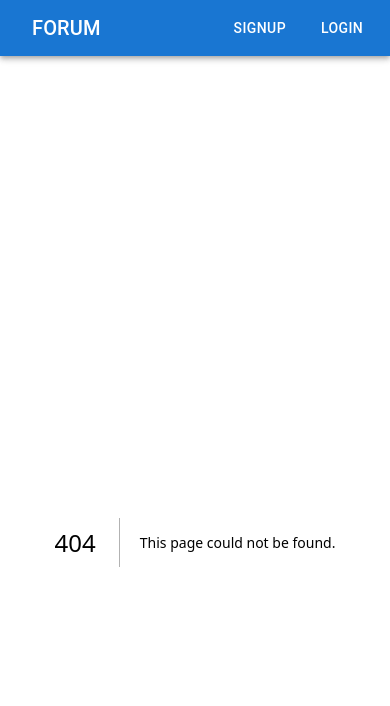
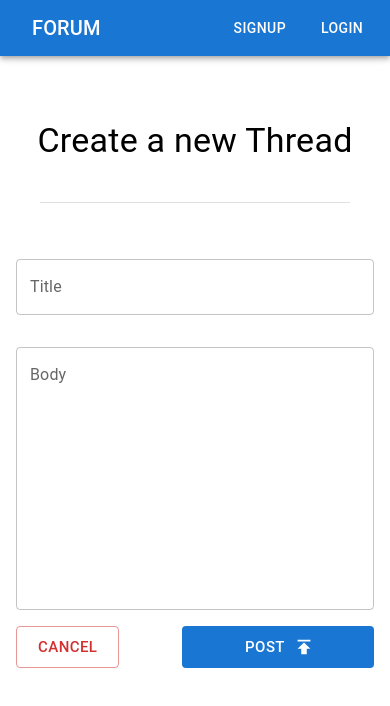
Before and after one commit to jiakai-17/CVWO-Assignment-2024, a Next.js app in the folder frontend/: page /new in a window 390 px wide. Before the commit this address had no page. Shown: the top 706 px of the page. Built offline with nearby package versions, Linux system fonts and the light colour scheme.

Commit message:
feat: Add create thread page and optimise search UI for mobile

```diff
--- /dev/null
+++ b/frontend/src/app/new/page.tsx
@@ -0,0 +1,56 @@
+"use client";
+
+import * as React from "react";
+import Box from "@mui/material/Box";
+import Typography from "@mui/material/Typography";
+import { Divider } from "@mui/material";
+import TextField from "@mui/material/TextField";
+import Button from "@mui/material/Button";
+import PublishIcon from "@mui/icons-material/Publish";
+import Link from "next/link";
+
+export default function Page() {
+
+  return (
+    <Box sx={{ mx: "2", textAlign: "center", mb: 10 }}>
+      <Typography variant="h4" sx={{ px: 2 }}>Create a new Thread</Typography>
+      <Divider sx={{ m: 5 }} />
+      <Box
+        sx={{ mx: { xs: 2, sm: 4 }, display: "flex", flexWrap: "wrap", flexDirection: "column" }}>
+        <TextField
+          id="outlined-basic"
+          label="Title"
+          variant="outlined"
+          sx={{ my: 2, flexGrow: 1 }}
+        />
+        <TextField
+          id="outlined-multiline-static"
+          label="Body"
+          multiline
+          rows={10}
+          variant="outlined"
+          sx={{ my: 2, flexGrow: 1 }}
+        />
+        <Box sx={{ display: "flex", justifyContent: "space-between" }}>
+          <Link href={"/"}>
+            <Button
+              variant="outlined"
+              size="large"
+              color="error"
+              sx={{ mr: 2 }}>
+              Cancel
+            </Button>
+          </Link>
+          <Button
+            variant="contained"
+            disableElevation
+            size="large"
+            endIcon={<PublishIcon />}
+            sx={{ width: "12rem" }}>
+            Post
+          </Button>
+        </Box>
+      </Box>
+    </Box>
+  );
+}
--- a/frontend/src/app/page.tsx
+++ b/frontend/src/app/page.tsx
@@ -3,20 +3,38 @@
 import * as React from "react";
 import Box from "@mui/material/Box";
 import Typography from "@mui/material/Typography";
-import { Divider, List, ListItem } from "@mui/material";
+import { Divider, List, ListItem, useMediaQuery } from "@mui/material";
 import ThreadComponent from "@/components/ThreadComponent";
 import sampleThreads from "@/models/thread/SampleThreads";
 import TextField from "@mui/material/TextField";
 import Button from "@mui/material/Button";
 import SearchIcon from "@mui/icons-material/Search";
 import SortIcon from "@mui/icons-material/Sort";
+import { useEffect, useState } from "react";
+import Link from "next/link";
 
 export default function Page() {
+
+  const [isLogin, setIsLogin] = useState(false);
+
+  useEffect(() => {
+    setIsLogin(JSON.parse(localStorage.getItem("isLogin") ?? "false"));
+  }, [localStorage.getItem("isLogin")]);
+
+  const isSmallScreen = useMediaQuery("(max-width: 600px)");
+
   return (
     <Box sx={{ mx: "2", textAlign: "center", mb: 10 }}>
       <Typography variant="h4" sx={{ px: 2 }}>Welcome to CVWO Forum</Typography>
       <Divider sx={{ m: 5 }} />
-      <Box sx={{ mx: 4, mb: 4, display: "flex", alignItems: "stretch", width: "full", gap: 2 }}>
+      <Box sx={{
+        mx: { xs: 2, sm: 4 },
+        mb: 2,
+        display: "flex",
+        alignItems: "stretch",
+        width: "full",
+        gap: 2,
+      }}>
         <TextField
           id="filled-search"
           label="Search for a thread..."
@@ -24,6 +42,23 @@ export default function Page() {
           variant="filled"
           sx={{ flexGrow: 1 }}
         />
+        {isSmallScreen &&
+          <>
+            <Button
+              variant="contained"
+              disableElevation
+              size="small">
+              <SearchIcon />
+            </Button>
+            <Button
+              variant="outlined"
+              size="small">
+              <SortIcon />
+            </Button>
+          </>
+        }
+        {!isSmallScreen &&
+          <>
             <Button
               variant="contained"
               disableElevation
@@ -37,7 +72,28 @@ export default function Page() {
               endIcon={<SortIcon />}>
               Sort...
             </Button>
+          </>
+        }
       </Box>
+      {isLogin &&
+        <Box sx={{
+          mx: { xs: 2, sm: 4 },
+          display: "flex",
+          width: "full",
+          justifyItems: "end",
+        }}>
+          <div style={{ flexGrow: 1 }}></div>
+          <Link href={"/new"}>
+            <Button
+              variant="contained"
+              disableElevation
+              size="large"
+              sx={{ my: 2 }}>
+              Create a new Thread
+            </Button>
+          </Link>
+        </Box>
+      }
       <List sx={{ width: "100%", bgcolor: "background.paper" }}>
         {sampleThreads.map((thread) => (
           <ListItem key={thread.id}>
```
Lines whose indentation alone changed are shown as unchanged.
